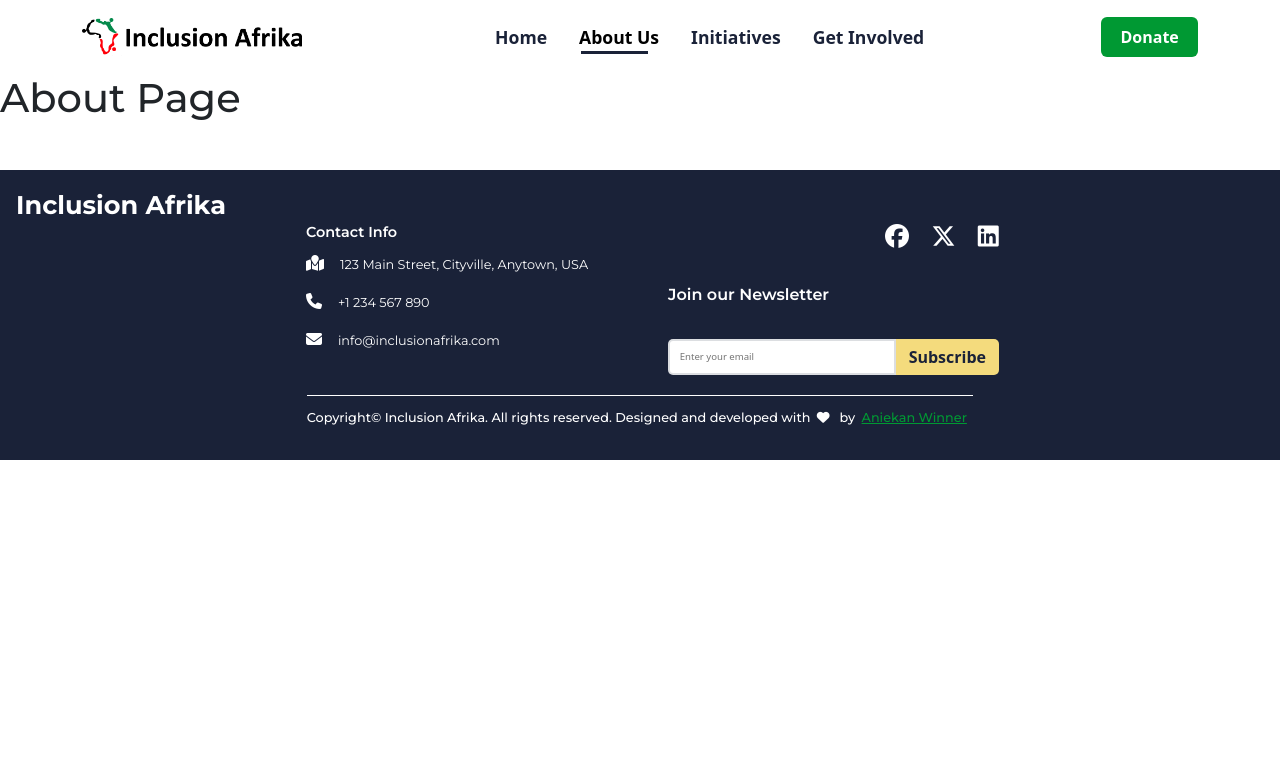
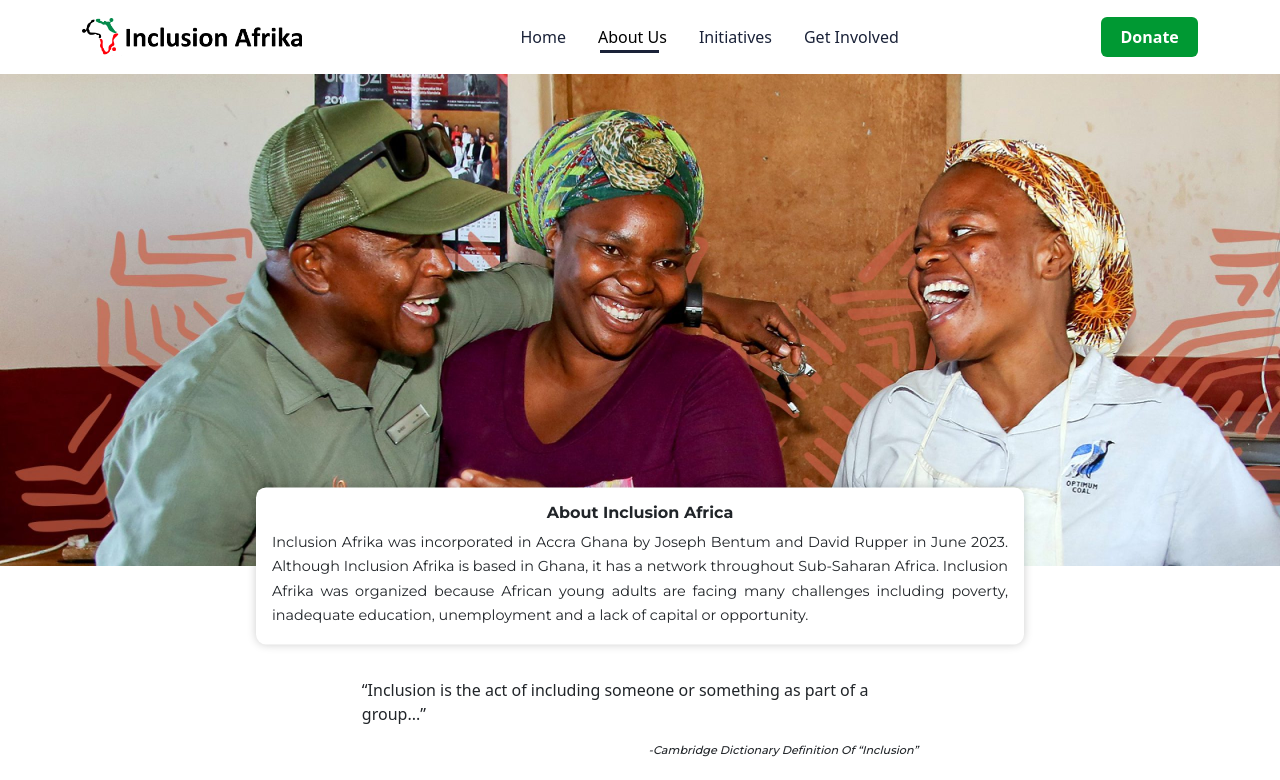
Before and after one commit to DevaWinner/afrika, a React (Vite) app: page /about in a window 1280 px wide. Shown: the top 780 px of the page. Built offline with nearby package versions, Linux system fonts and the light colour scheme.

Commit message:
Update about page with hero component

```diff
--- a/src/pages/About.jsx
+++ b/src/pages/About.jsx
@@ -1,9 +1,9 @@
-
+import AboutHero from "../components/AboutHero";
 
 function About() {
 	return (
 		<main>
-
+      <AboutHero />
 			<h1>About Page</h1>
 		</main>
 	);
--- a/src/styles/NavBar.css
+++ b/src/styles/NavBar.css
@@ -20,9 +20,9 @@
 }
 
 .mobile a {
-	font-size: 1.1rem;
+	font-size: 1rem;
 	color: var(--primary-color);
-	font-weight: 600;
+	font-weight: 500;
 	position: relative;
 	padding: 0.1em 0;
 }
@@ -50,6 +50,7 @@
 	.header {
 		padding: 0;
 	}
+
 	.mobile {
 		align-items: normal;
 		margin: 50% 4em;
@@ -60,7 +61,7 @@
 		display: block;
 		text-align: center;
 		padding: 0;
-		font-size: 1.2em;
+		font-size: 1.1rem;
 		font-weight: 600;
 		color: var(--secondary-color);
 	}
```
